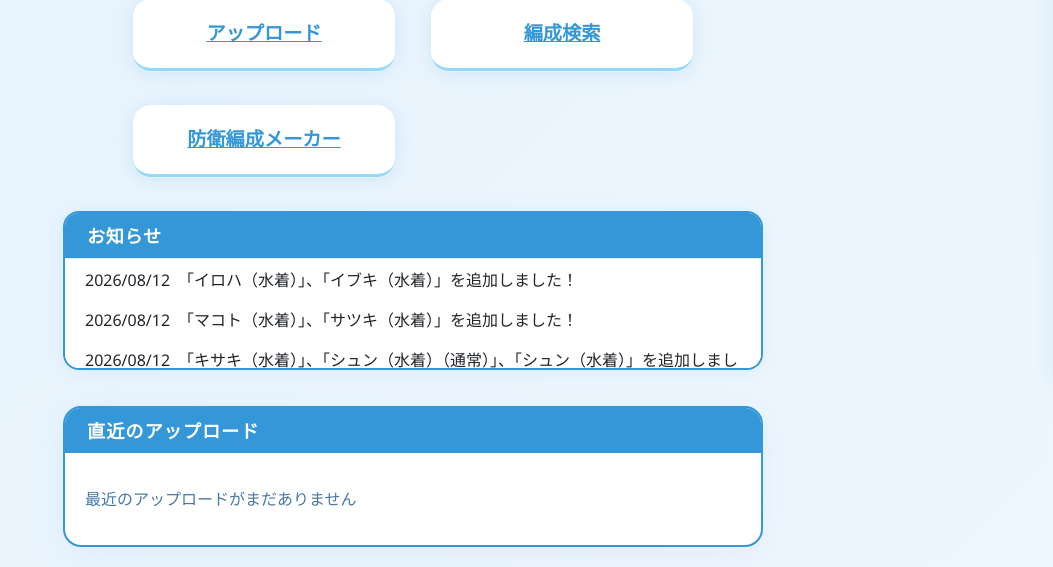
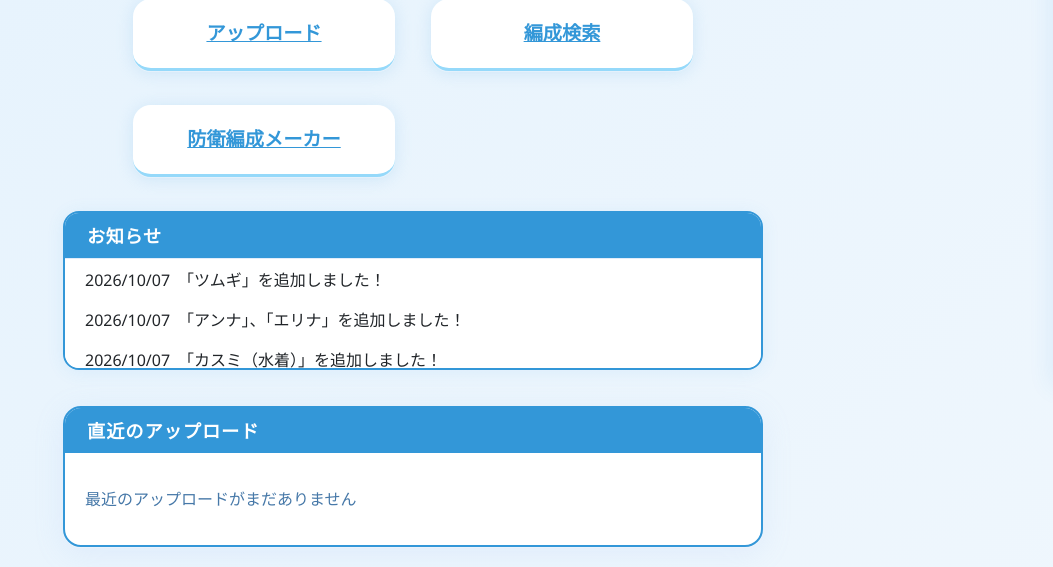
Before and after one commit to CCmoririn/blue-archive-battlelog-unified, a Flask app: template Blue_Archive_Battlelog_collect/templates/index.html in a window 1280 px wide. Shown: the part 414-981 px from the top of the page, without its empty margins (227-1280 px from the left). Run offline with Flask 3, Linux system fonts and the light colour scheme; the template is opened without the code that fills it, so the values that code supplies are empty; parts of the project's set-up code (start-up, migrations or seed data) failed here and were passed over.

Commit message:
生徒追加20261007

```diff
--- a/Blue_Archive_Battlelog_collect/templates/notices.html
+++ b/Blue_Archive_Battlelog_collect/templates/notices.html
@@ -1,4 +1,8 @@
 <div class="notice-box">
+  <p>2026/10/07　「ツムギ」を追加しました！</p>
+  <p>2026/10/07　「アンナ」、「エリナ」を追加しました！</p>
+  <p>2026/10/07　「カスミ（水着）」を追加しました！</p>
+  <p>2026/10/07　「ココロ」、「コトネ」を追加しました！</p>
   <p>2026/08/12　「イロハ（水着）」、「イブキ（水着）」を追加しました！</p>
   <p>2026/08/12　「マコト（水着）」、「サツキ（水着）」を追加しました！</p>
   <p>2026/08/12　「キサキ（水着）」、「シュン（水着）（通常）」、「シュン（水着）」を追加しました！</p>
--- a/Blue_Archive_Battlelog_collect_public/templates/notices.html
+++ b/Blue_Archive_Battlelog_collect_public/templates/notices.html
@@ -1,4 +1,8 @@
 <div class="notice-box">
+  <p>2026/10/07　「ツムギ」を追加しました！</p>
+  <p>2026/10/07　「アンナ」、「エリナ」を追加しました！</p>
+  <p>2026/10/07　「カスミ（水着）」を追加しました！</p>
+  <p>2026/10/07　「ココロ」、「コトネ」を追加しました！</p>
   <p>2026/08/12　「イロハ（水着）」、「イブキ（水着）」を追加しました！</p>
   <p>2026/08/12　「マコト（水着）」、「サツキ（水着）」を追加しました！</p>
   <p>2026/08/12　「キサキ（水着）」、「シュン（水着）（通常）」、「シュン（水着）」を追加しました！</p>
```
